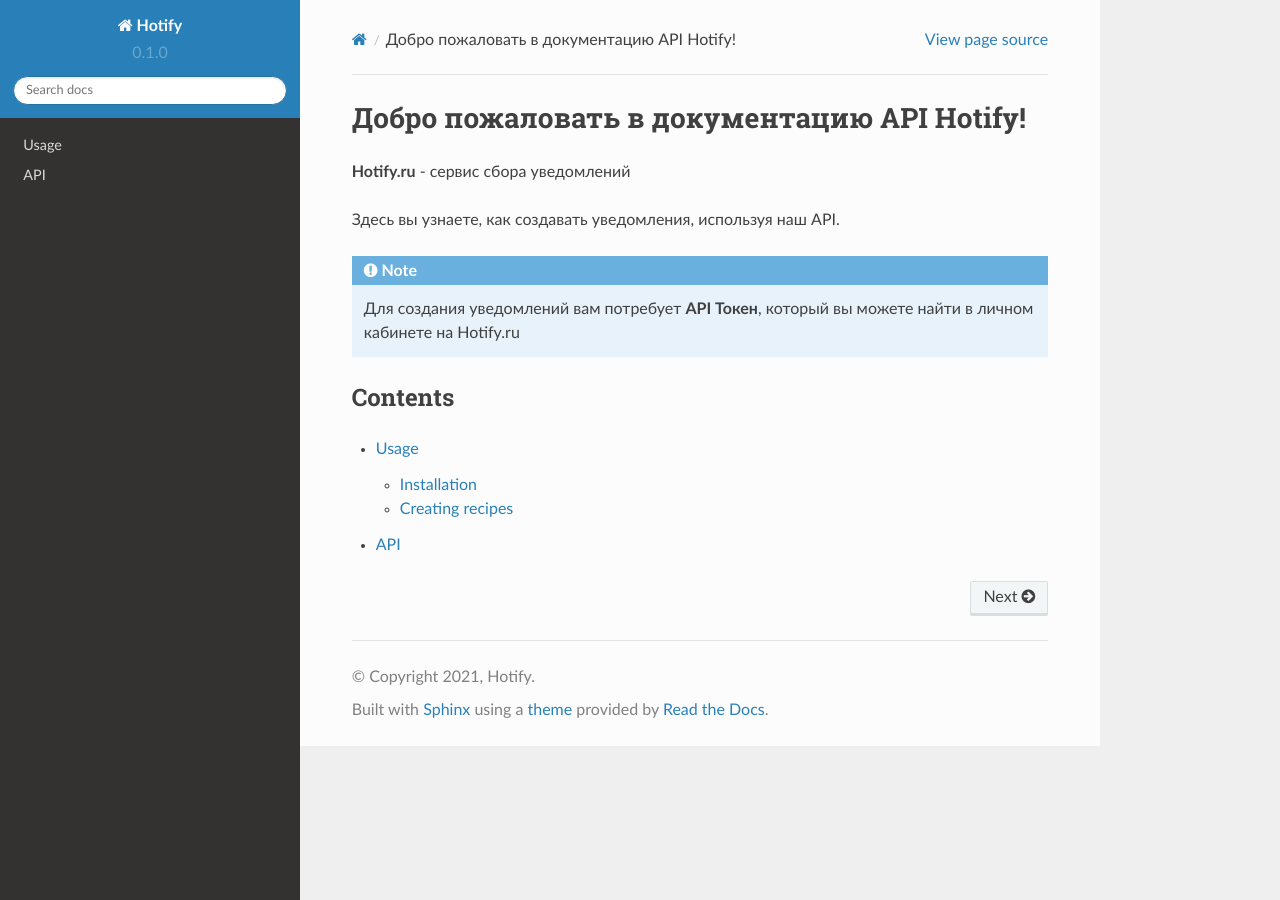
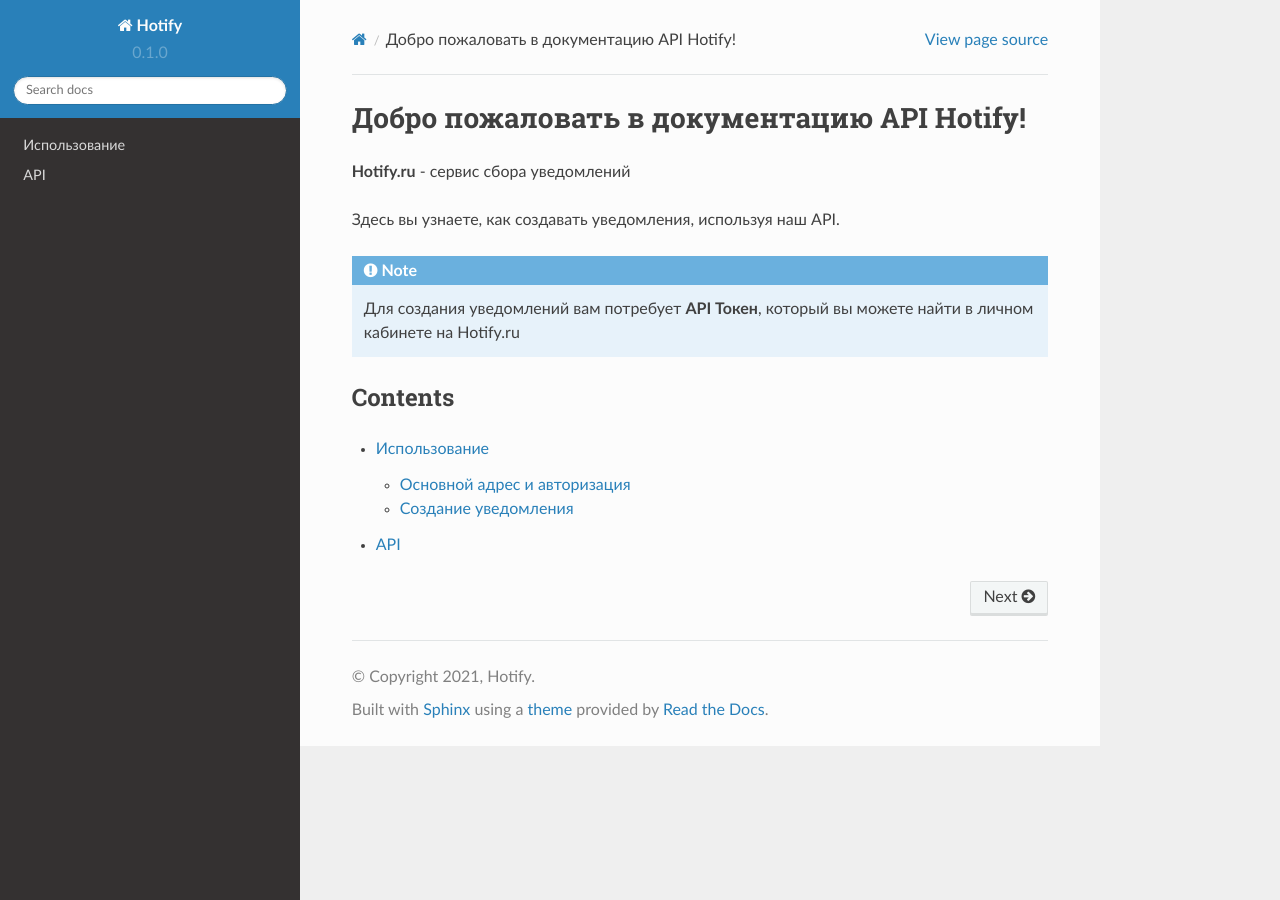
Before and after one commit to hotifyru/hotify-docs, a Sphinx documentation site: the page built from docs/source/index.rst, in a window 1280 px wide. Built offline with Sphinx 7.4.7 and the Read the Docs theme 2.0.0, drawn with Linux system fonts in a browser that asks for light colours; some of the changed lines change nothing that is shown.

Commit message:
Update usage.rst

```diff
--- a/docs/source/usage.rst
+++ b/docs/source/usage.rst
@@ -1,33 +1,58 @@
-Usage
+Использование
 =====
+Основной адрес и авторизация
+----------------
+**Основной URL: https://hotify.ru/api/v1.0/**
 
-.. _installation:
-
-Installation
-------------
-
-To use Lumache, first install it using pip:
+Чтобы мы поняли, кто отправляет уведомление, с каждым запросом в заголовке необходимо отправлять API токен
 
 .. code-block:: console
 
-   (.venv) $ pip install lumache
+   Authorization: YOUR_API_TOKEN_HERE
 
-Creating recipes
+Создание уведомления
 ----------------
+Чтобы создать уведомление, необходимо сделать **POST** запрос на адрес
 
-To retrieve a list of random ingredients,
-you can use the ``lumache.get_random_ingredients()`` function:
+**https://hotify.ru/api/v1.0/notification**
 
-.. autofunction:: lumache.get_random_ingredients
+со следующими параметрами
 
-The ``kind`` parameter should be either ``"meat"``, ``"fish"``,
-or ``"veggies"``. Otherwise, :py:func:`lumache.get_random_ingredients`
-will raise an exception.
++------------+------------+---------------+
+| Параметр   | Тип        | Обязательный  |
++============+============+===============+
+| app_id     | Int        | Да            |
++------------+------------+---------------+
+| title      | String     | Нет           |
++------------+------------+---------------+
+| text       | String     |  Да           |
++------------+------------+---------------+
 
-.. autoexception:: lumache.InvalidKindError
+Например:
 
-For example:
+.. code-block:: json
 
->>> import lumache
->>> lumache.get_random_ingredients()
-['shells', 'gorgonzola', 'parsley']
+   {
+      "app_id": 1,
+      "title": "First notification",
+      "text": "Hello world"
+   }
+
+Пример успешного ответа:
+
+
+.. code-block:: json
+
+   {
+      "success": true
+   }
+
+Пример неудачного ответа:
+
+
+.. code-block:: json
+
+   {
+      "success": false,
+      "erorr": "Ошибка"
+   }
```
